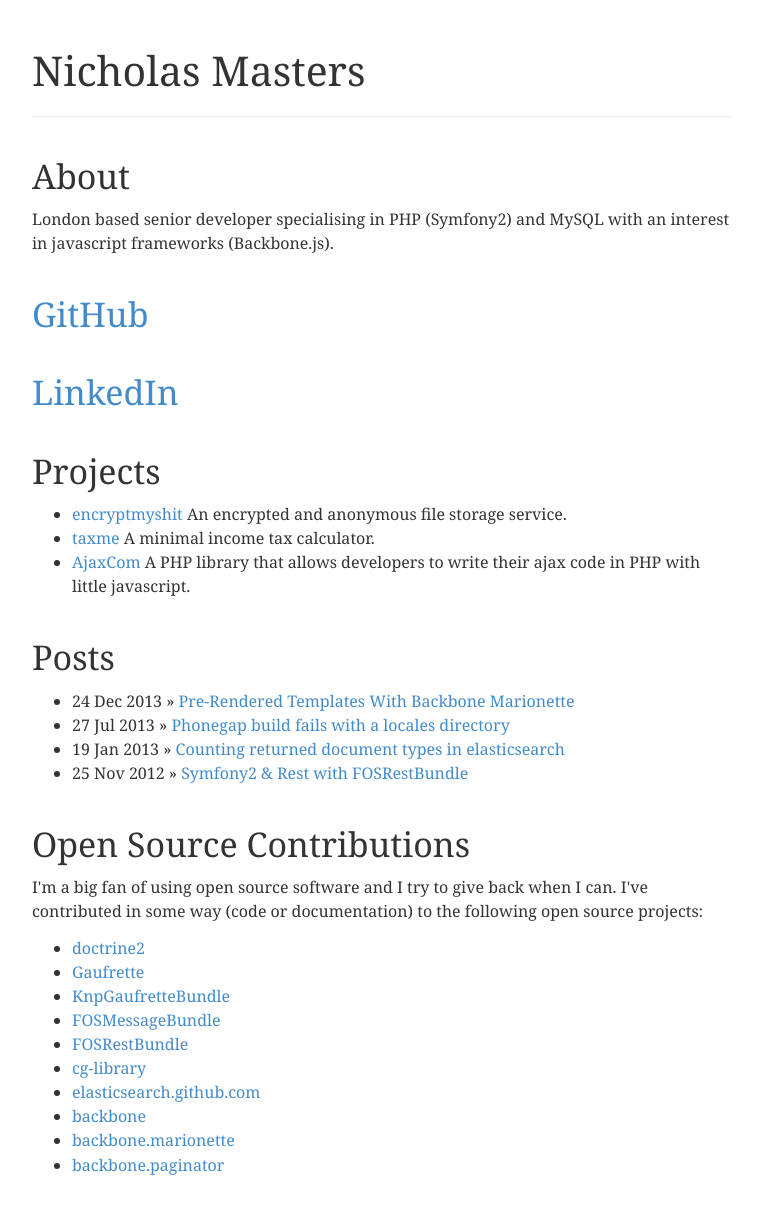
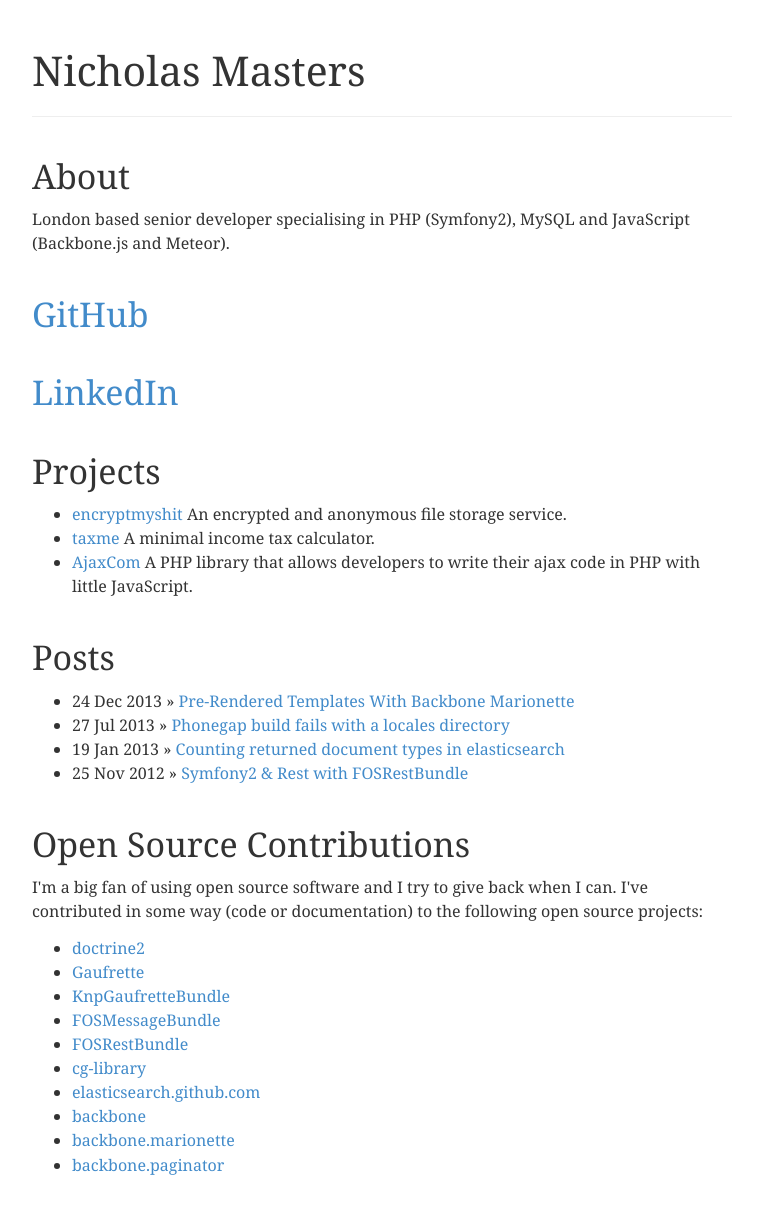
Before and after one commit to nmpolo/nmpolo.github.com, a Jekyll site: the page built from index.html, in a window 1280 px wide. Shown: the whole page, without its empty margins (258-1018 px from the left). Built offline with Jekyll 4.4.1, drawn with Linux system fonts in a browser that asks for light colours.

Commit message:
Tweaked about text, update url for ajaxcom

```diff
--- a/index.html
+++ b/index.html
@@ -1,12 +1,12 @@
 ---
 layout: default
-description: "London based senior developer specialising in PHP (Symfony2) and
-    MySQL with an interest in javascript frameworks (Backbone.js)."
+description: "London based senior developer specialising in PHP (Symfony2),
+    MySQL and JavaScript (Backbone.js and Meteor)."
 ---
 
     <h2>About</h2>
-    <p>London based senior developer specialising in PHP (Symfony2) and MySQL
-    with an interest in javascript frameworks (Backbone.js).</p>
+    <p>London based senior developer specialising in PHP (Symfony2), MySQL
+    and JavaScript (Backbone.js and Meteor).</p>
 
     <h2><a href="https://github.com/nmpolo">GitHub</a></h2>
 
@@ -23,9 +23,9 @@
             A minimal income tax calculator.
         </li>
         <li>
-            <a href="https://github.com/advertize/AjaxCom"</a>AjaxCom</a>
+            <a href="https://github.com/everlutionsk/AjaxCom"</a>AjaxCom</a>
             A PHP library that allows developers to write their ajax code in PHP
-            with little javascript.
+            with little JavaScript.
         </li>
     </ul>
 
```
